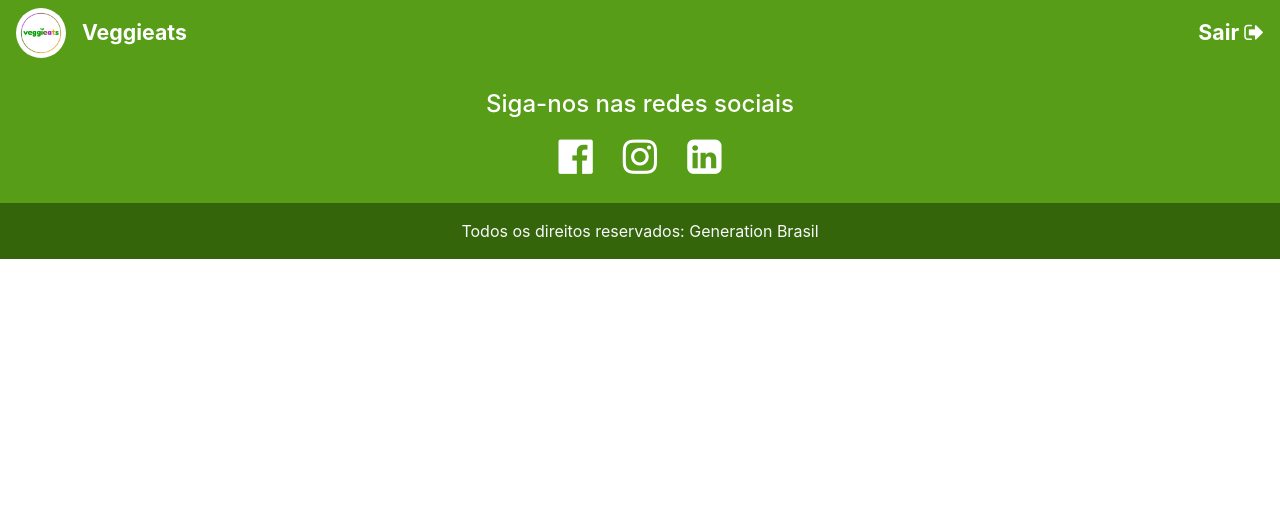
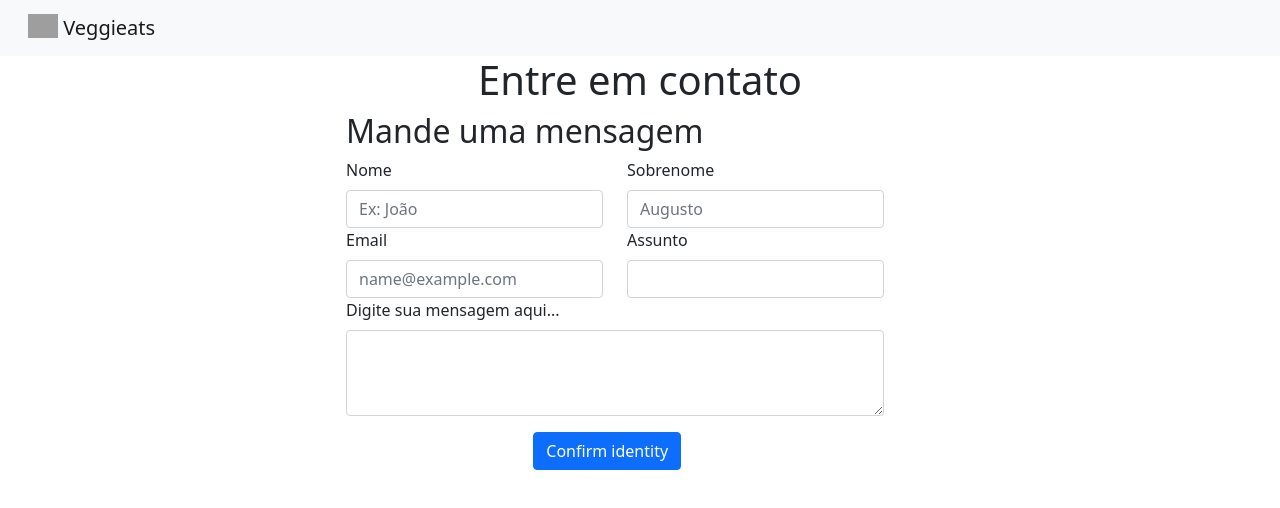
Before and after one commit to ProjetoIntegrador-Veggieats/frontend, an Angular app: page / in a window 1280 px wide. Shown: the top 508 px of the page. Built offline with nearby package versions, Linux system fonts and the light colour scheme; grey boxes are pictures that could not be loaded.

Commit message:
criacaodecontato

```diff
--- a/src/app/app.component.html
+++ b/src/app/app.component.html
@@ -1,2 +1 @@
-<app-menu></app-menu>
-<app-rodape></app-rodape>
+<app-contato></app-contato>
--- a/src/app/contato/contato.component.css
+++ b/src/app/contato/contato.component.css
@@ -0,0 +1,52 @@
+.center {
+  text-align: center;
+}
+
+.justify{
+  text-align: justify;
+}
+
+
+.container {
+  display: flex;
+  flex-flow: row ;
+  justify-content: center;
+  align-items: center;
+}
+#menu li{
+  display: inline;
+  padding: 15px;
+  text-decoration: none;
+
+}
+#menu li a {
+  text-decoration: none;
+  color: black;
+}
+#menu li a:hover {
+  color:gray;
+}
+.p-30 {
+  padding: 30px;
+}
+.br-50 {
+  border-radius: 50%;
+}
+
+.tm-social {
+
+  width: 50px;
+  height: 50px;
+
+}
+
+.mb-50{
+  margin-bottom: 50px;
+}
+
+
+/*Estilos da pagina contato.html */
+
+.ml-50{
+  margin-left: 50px;
+}
--- a/src/app/contato/contato.component.html
+++ b/src/app/contato/contato.component.html
@@ -1 +1,71 @@
-<p>contato works!</p>
+<!DOCTYPE html>
+<html lang="pt-br">
+<head>
+  <meta charset="UTF-8">
+  <meta http-equiv="X-UA-Compatible" content="IE=edge">
+  <meta name="viewport" content="width=device-width, initial-scale=1.0">
+  <link href="https://cdn.jsdelivr.net/npm/bootstrap@5.1.3/dist/css/bootstrap.min.css" rel="stylesheet" integrity="sha384-1BmE4kWBq78iYhFldvKuhfTAU6auU8tT94WrHftjDbrCEXSU1oBoqyl2QvZ6jIW3" crossorigin="anonymous">
+  <title>Document</title>
+</head>
+<body>
+
+</body>
+</html>
+
+<nav class="navbar navbar-light bg-light">
+  <div class="container-fluid">
+    <a class="navbar-brand" href="contato.html">
+      <img src="../../assets/img/veggieats7.jpg" alt="" width="30" height="24" class="d-inline-block align-text-top">
+      Veggieats
+    </a>
+  </div>
+</nav>
+
+    <h1 class="center">Entre em contato</h1>
+
+    <div class="container mb-50">
+
+        <div>
+            <h2>Mande uma mensagem</h2>
+            <form>
+              <div class="row">
+                <div class="col-sm-6">
+                    <label for="Nome" class="form-label">Nome</label>
+                    <input type="txt" class="form-control" id="nome" placeholder="Ex: João">
+                </div>
+                <div class="col-sm-6">
+                    <label for="Sobrenome" class="form-label">Sobrenome</label>
+                    <input type="txt" class="form-control" id="sobrenome" placeholder="Augusto">
+                </div>
+            </div>
+            <div class="row">
+                <div class="col-sm-6">
+                    <label for="Email" class="form-label">Email</label>
+                    <input type="email" class="form-control" id="email" placeholder="name@example.com">
+                </div>
+                <div class="col-sm-6">
+                    <label for="Assunto" class="form-label">Assunto</label>
+                    <input type="txt" class="form-control" id="assunto" placeholder="">
+                </div>
+            </div>
+
+            <div class="mb-3">
+                <label for="Dig_mesage" class="form-label">Digite sua mensagem aqui...</label>
+                <textarea class="form-control" id="Dig_mesage" rows="3"></textarea>
+            </div>
+            <div class="row">
+                <div class="col-sm-4">
+
+                </div>
+                <div class="col-sm-4">
+                    <button type="submit" class="btn btn-primary mb-3">Confirm identity</button>
+                </div>
+            </div>
+                </form>
+        </div>
+
+        <div>
+            <div class="ml-50">
+
+                <p></p>
+                <p></p>
```
Also changed, not shown: src/assets/img/logo.jpg (added), src/assets/img/veggieats7.jpg (deleted).
